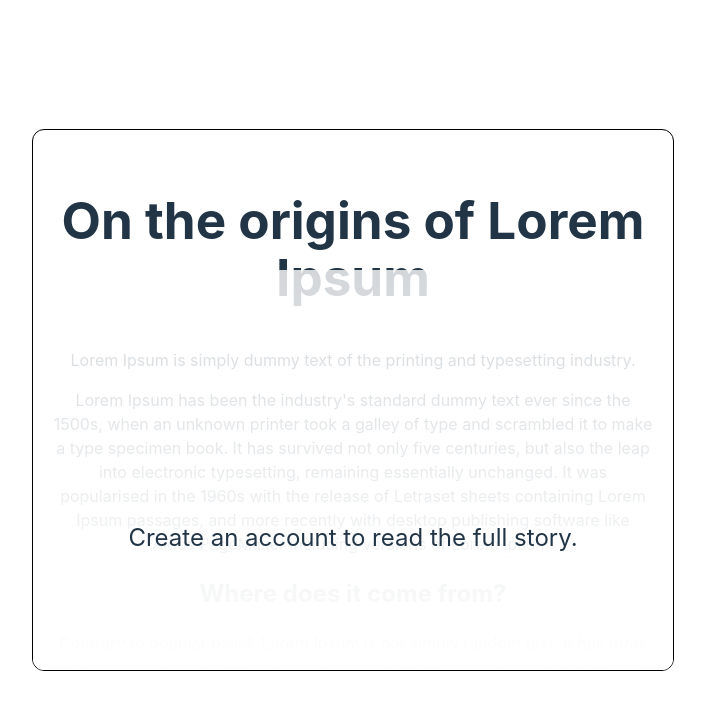
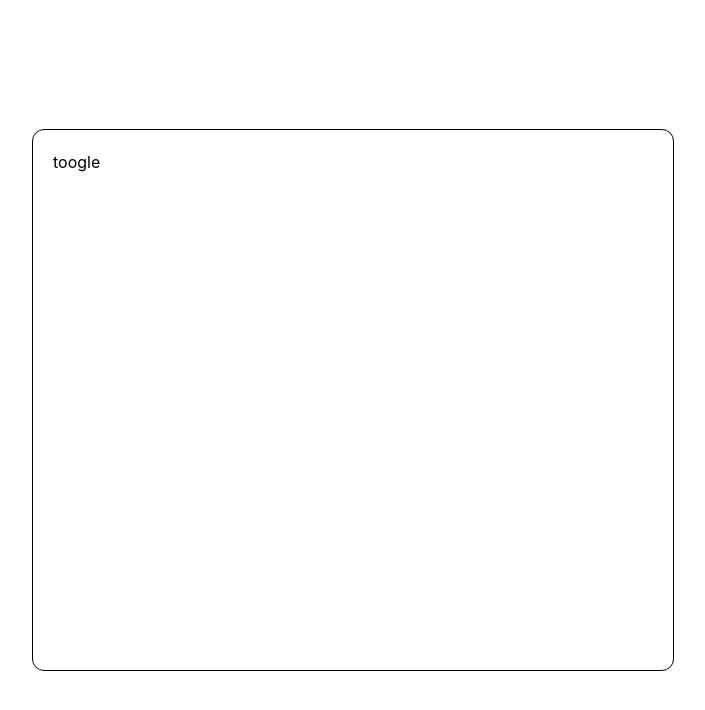
Before and after one commit to annisa-rachma/UI-playground, a React (Vite) app: page / in a window 1280 px wide. Shown: the top 710 px of the page, without its empty margins (287-992 px from the left). Built offline with nearby package versions, Linux system fonts and the light colour scheme.

Commit message:
add toggle container

```diff
--- a/src/App.tsx
+++ b/src/App.tsx
@@ -1,12 +1,15 @@
 // import { useState } from "react";
 import "./App.css";
-import PreviewCard from "./components/PreviewCard/PreviewCard";
-PreviewCard
+import ToggleContainer from "./components/Toggle/ToggleContainer";
+// import PreviewCard from "./components/PreviewCard/PreviewCard";
+// PreviewCard
+
+
 function App() {
 
   return (
     <>
-      <PreviewCard />
+      <ToggleContainer />
     </>
   );
 }
--- /dev/null
+++ b/src/components/Toggle/Toggle.tsx
@@ -0,0 +1,9 @@
+import React from 'react'
+
+export default function Toggle() {
+  return (
+    <div className=''>
+      toogle
+    </div>
+  )
+}
--- /dev/null
+++ b/src/components/Toggle/ToggleContainer.css
@@ -0,0 +1,13 @@
+.container {
+  width: 600px;
+  height: 500px;
+  border: 1px solid black ;
+  border-radius: 12px;
+  /* overflow: scroll; */
+  padding: 20px;
+  position: relative;
+  display: flex;
+  background-color: var(--color-bg);
+  color: var(--color-text);
+  /* box-shadow: 0 12px 15px 0 rgba(0, 0, 0, .24), 0 17px 50px 0 rgba(0, 0, 0, .19) */
+}
--- /dev/null
+++ b/src/components/Toggle/ToggleContainer.tsx
@@ -0,0 +1,20 @@
+import React from "react";
+import "./ToggleContainer.css";
+import Toggle from "./Toggle";
+
+
+export default function ToggleContainer() {
+  const [isDarkMode, setIsDarkMode] = React.useState<boolean>(false);
+
+  return (
+    <div
+      className="container"
+      style={{
+        "--color-bg": isDarkMode ? "black" : "white",
+        "--color-text": isDarkMode ? "white" : "black",
+      } as React.CSSProperties }
+    >
+      <Toggle />
+    </div>
+  );
+}
```
Also changed, not shown: src/components/Toggle/Toggle.css (added).
